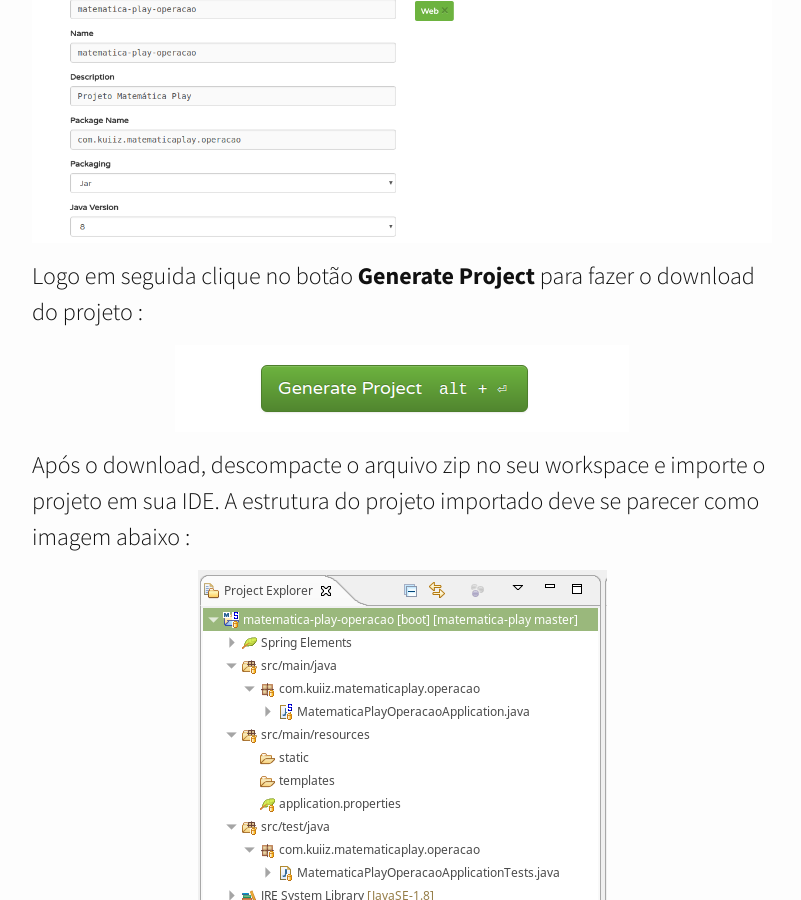
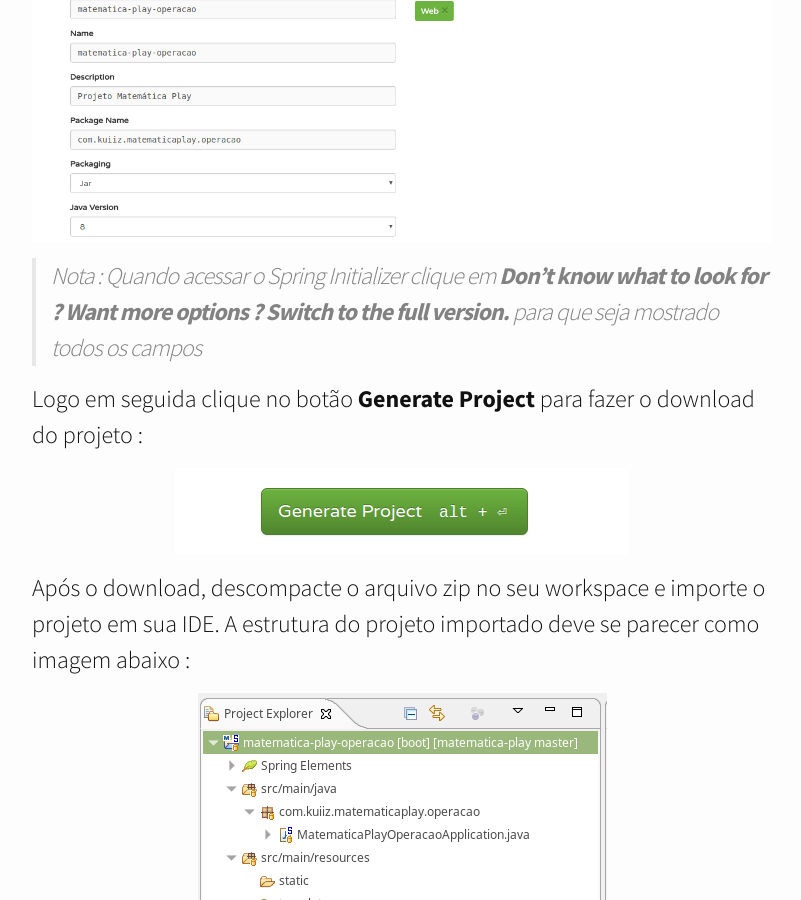
Before and after one commit to kuiiz/kuiiz.github.io, a Jekyll site: the page built from _posts/2018-04-16-serie-matematica-play-02.markdown, in a window 1280 px wide and 900 px high, scrolled down 1200 px. Shown: the whole window, without its empty margins (238-1039 px from the left). Built offline with Jekyll 4.4.1, drawn with Linux system fonts in a browser that asks for light colours; nearby versions of some CDN libraries.

Commit message:
Commit - matematica Play - Post 02

```diff
--- a/_posts/2018-04-16-serie-matematica-play-02.markdown
+++ b/_posts/2018-04-16-serie-matematica-play-02.markdown
@@ -14,6 +14,9 @@ Vamos seguir uma abordagem **iterativa e incremental**, onde partiremos de uma s
 Como estamos utilizando o **Spring Boot**, vamos usufruir das facilidades que o Spring nos fornece. A IDE que usarei nesta série é o [STS - Spring Tool Suite](https://spring.io/tools/sts/all) mas caso você use o Eclipse ou IntelliJ, pode-se usar um serviço do Spring para gerar a estrutura do nosso projeto, basta acessar  [Spring Initializer](http://start.spring.io/) e preencher os campos conforme imagem abaixo :
 
 ![alt text](https://raw.githubusercontent.com/kuiiz/kuiiz.github.io/master/asserts/posts/series/matematica-play/spring-initializer.png "Spring Initializer")
+
+> Nota : Quando acessar o Spring Initializer clique em **Don't know what to look for ? Want more options ? Switch to the full version.** para que seja mostrado todos os campos
+
 
 Logo em seguida clique no botão **Generate Project** para fazer o download do projeto :
 
@@ -65,6 +68,7 @@ Na pasta raiz do projeto, execute o seguinte comando :
 > Nota 2: O arquivo mvnw que veio junto com o projeto é um **wrapper do maven**, assim não sendo necessário que você tenha o maven instalado em sua máquina.
 
 
+
 Agora acesse **http://localhost:8080/**  e você deverá ver a seguinte tela :
 
 ![alt text](https://raw.githubusercontent.com/kuiiz/kuiiz.github.io/master/asserts/posts/series/matematica-play/tela-inicial-configuraaoo-pronta.png "Configuração pronta !")
```
